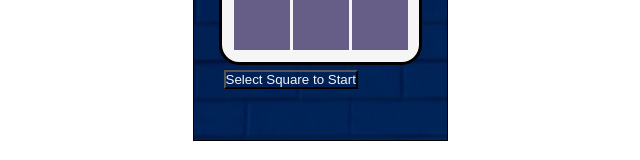
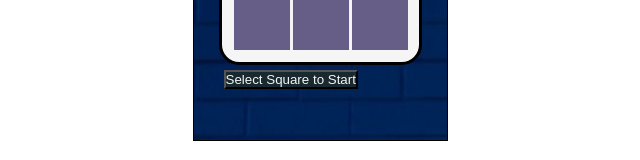
Before and after one commit to An-Aries-Adventure/tictactoereact, a React (Create React App) app: page / in a window 1280 px wide. In both pictures the pointer is over the button "Select Square to Start". Shown: the part 232-392 px from the top of the page, without its empty margins (320-960 px from the left). Built offline with nearby package versions, Linux system fonts and the light colour scheme.

Commit message:
added hover. still trying to figure out button center.

```diff
--- a/src/App.css
+++ b/src/App.css
@@ -122,6 +122,10 @@ ul {
   color: whitesmoke;
 }
 
+.moves ul li button:hover {
+  background: rgb(24, 42, 48);
+}
+
 #player-status {
   font-size: 2rem;
 }
```
